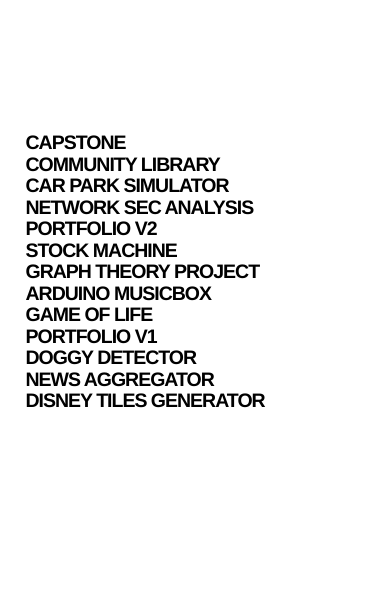
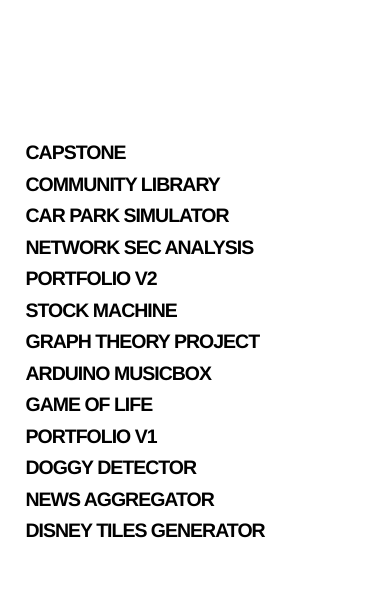
Before and after one commit to jjawny/jjawny.github.io, a React (Create React App) app: page / in a window 390 px wide. Shown: the part 1380-1972 px from the top of the page. Built offline with nearby package versions, Linux system fonts and the light colour scheme; a web font is replaced by a local one.

Commit message:
accessibility for buttons on small screens

```diff
--- a/src/Projects/Projects.css
+++ b/src/Projects/Projects.css
@@ -29,7 +29,6 @@
   opacity: 0;
 }
 
-/* ===LEFT SIDE=== + right side's back button */
 .both-sides button {
   display: block;
   color: #000; font-family: 'Helvetica Neue', sans-serif; font-size: 5vw; font-weight: bold; letter-spacing: -1px; line-height: 1; text-align: center;
@@ -46,7 +45,13 @@
 transition: transform .5s;
 }
 
+/* ===LEFT SIDE=== + right side's back button */
 .left-side { margin: 10% auto 10% 5%; } /* whitespace */
+
+
+@media (max-width: 900px) {
+  .left-side button { margin: 10px 0px 10px 0px; } /* more space between buttons on left-side for better accessability */
+}
 
 /* ===RIGHT SIDE=== */
 .right-side {
```
Lines whose indentation alone changed are shown as unchanged.
